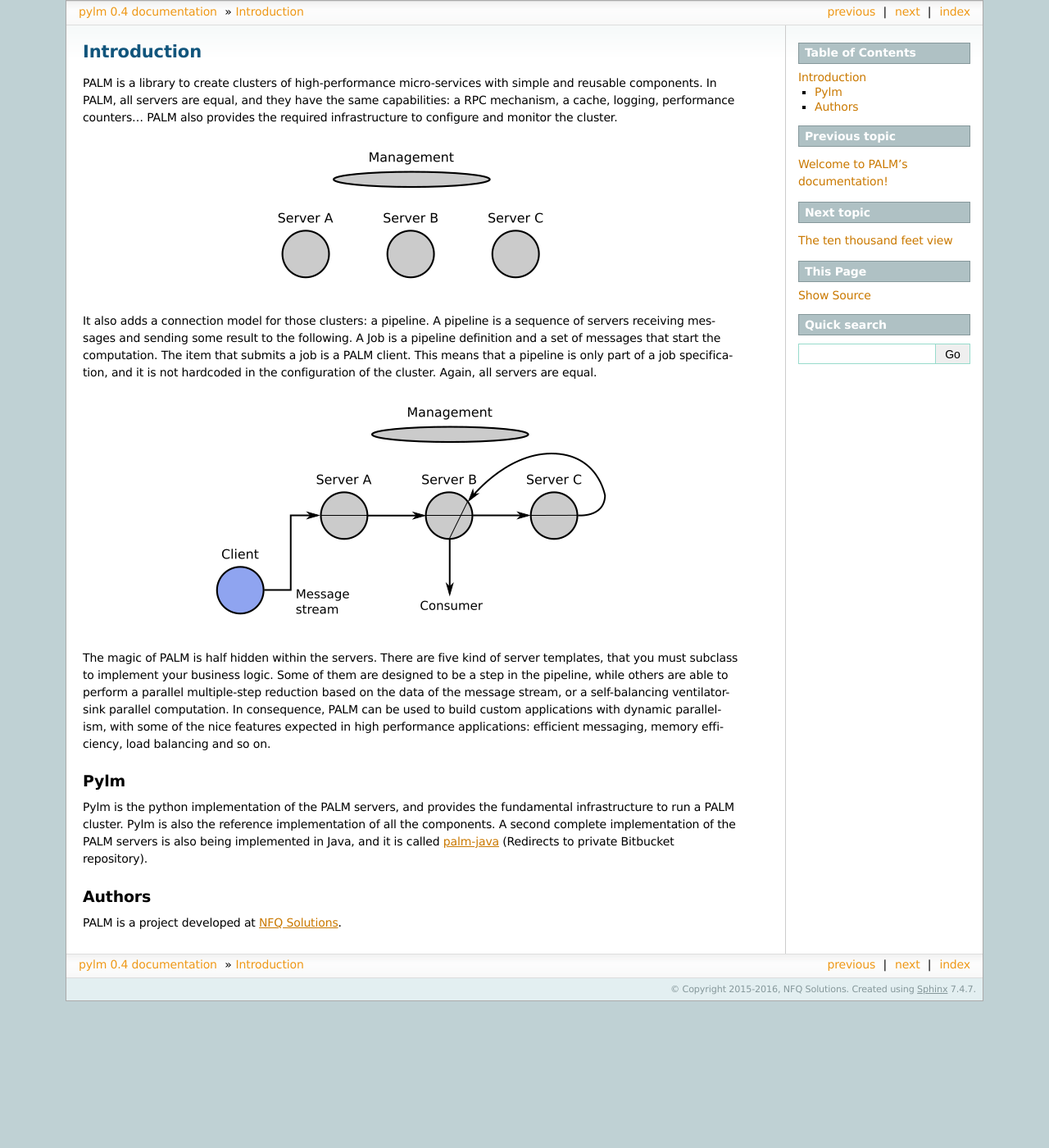
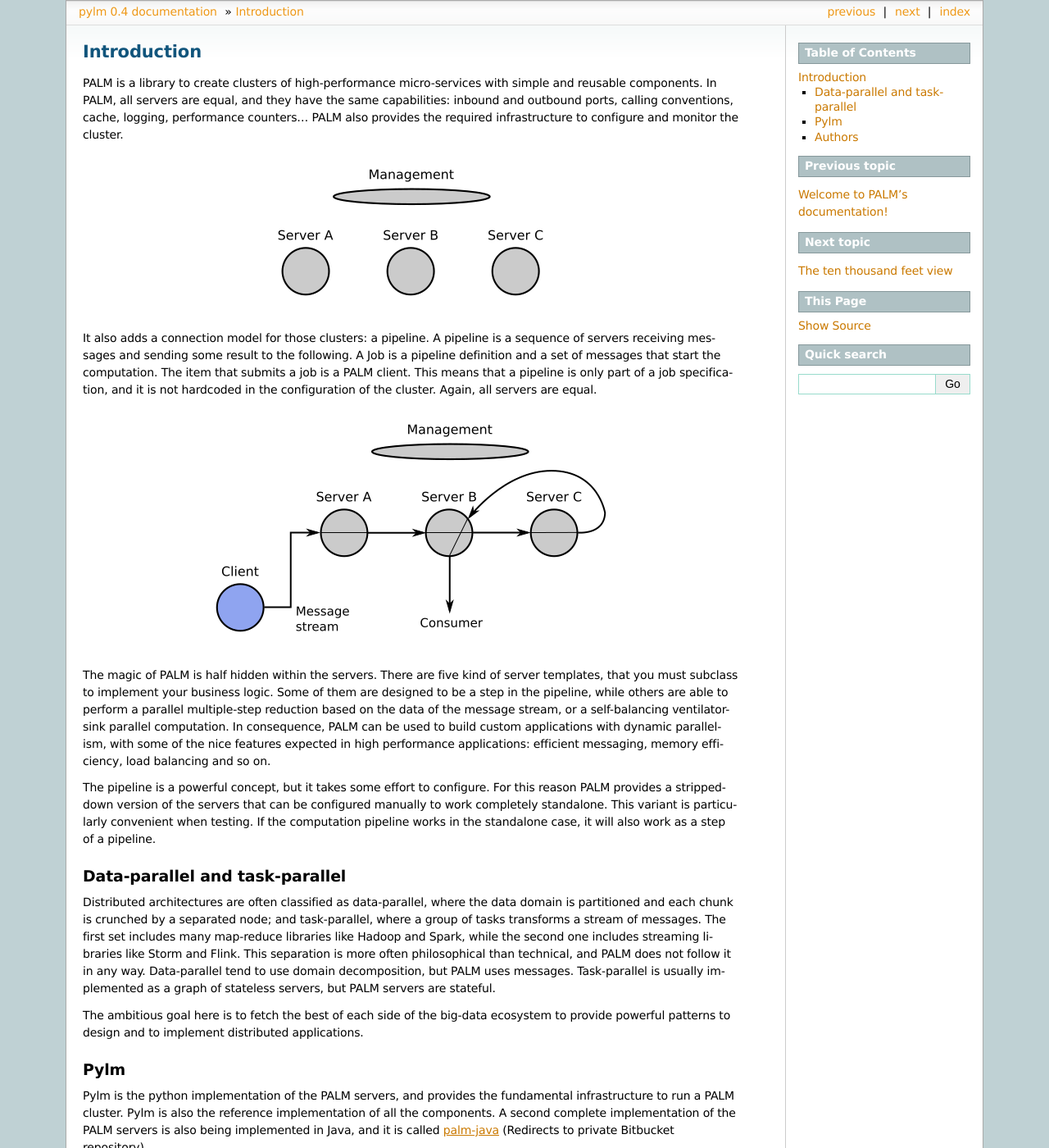
Before and after one commit to nfqsolutions/pylm, a Sphinx documentation site: the page built from docs/source/introduction.rst, in a window 1280 px wide and 1400 px high. Shown: the whole window at 82% size. Built offline with Sphinx 7.4.7, drawn with Linux system fonts in a browser that asks for light colours.

```diff
--- a/docs/source/introduction.rst
+++ b/docs/source/introduction.rst
@@ -3,7 +3,7 @@
 
 PALM is a library to create clusters of high-performance micro-services with
 simple and reusable components. In PALM, all servers are equal, and they have
-the same capabilities: a RPC mechanism, a cache, logging, performance
+the same capabilities: inbound and outbound ports, calling conventions, cache, logging, performance
 counters... PALM also provides the required infrastructure to configure and
 monitor the cluster.
 
@@ -46,6 +46,27 @@
 parallelism, with some of the nice features expected in high performance
 applications: efficient messaging, memory efficiency, load balancing and so on.
 
+The pipeline is a powerful concept, but it takes some effort to configure. For
+this reason PALM provides a stripped-down version of the servers that can be
+configured manually to work completely standalone. This variant is particularly
+convenient when testing. If the computation pipeline works in the standalone case,
+it will also work as a step of a pipeline.
+
+Data-parallel and task-parallel
+-------------------------------
+
+Distributed architectures are often classified as data-parallel, where the data
+domain is partitioned and each chunk is crunched by a separated node; and task-parallel,
+where a group of tasks transforms a stream of messages. The first set includes
+many map-reduce libraries like Hadoop and Spark, while the second one includes
+streaming libraries like Storm and Flink. This separation is more often philosophical
+than technical, and PALM does not follow it in any way. Data-parallel tend to use
+domain decomposition, but PALM uses messages. Task-parallel is usually implemented
+as a graph of stateless servers, but PALM servers are stateful.
+
+The ambitious goal here is to fetch the best of each side of the big-data ecosystem
+to provide powerful patterns to design and to implement distributed applications.
+
 Pylm
 ----
 
--- a/docs/source/overview.rst
+++ b/docs/source/overview.rst
@@ -1,5 +1,7 @@
 The ten thousand feet view
 ==========================
+
+This has to be updated. A lot.
 
 Introduction and example
 ------------------------
@@ -112,6 +114,8 @@
 Similar technologies
 --------------------
 
+To be updated
+
 The most similar technology to PALM is
 `Google's Cloud Dataflow (GCDF) <https://cloud.google.com/dataflow/>`_, although
 the goals of PALM are a little more humble.  In GCDF you can connect almost any
```
Also changed, not shown: docs/source/servers.rst (+0 -15 lines).
